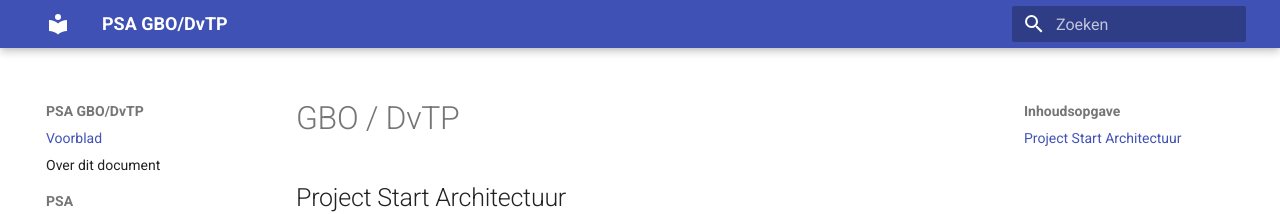
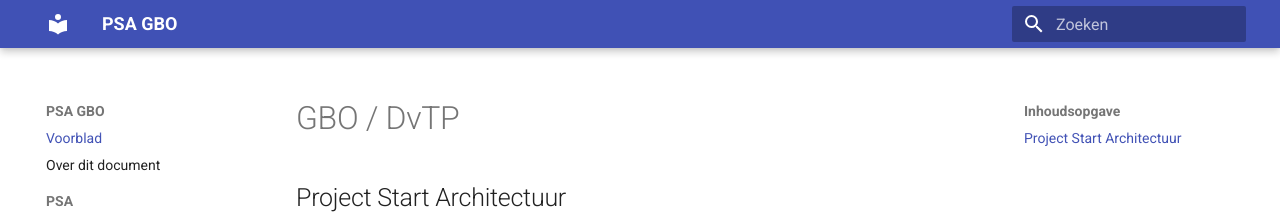
Before and after one commit to Govert-Claus/GBO-DvTP, an MkDocs documentation site: the page built from docs/voorblad.md, in a window 1280 px wide. Shown: the top 214 px of the page. Built offline with MkDocs 1.6.1 and Material for MkDocs 9.7.7, drawn with Linux system fonts in a browser that asks for light colours.

Commit message:
GBO/DvTP > GBO

```diff
--- a/docs/index.md
+++ b/docs/index.md
@@ -1,6 +1,6 @@
-# Project Start Architectuur (PSA) - GBO/DvTP
+# Project Start Architectuur (PSA) - GBO
 
-Welkom bij de Project Start Architectuur voor GBO/DvTP. Dit document beschrijft de architectuurkaders, principes en interactiepatronen die van toepassing zijn op dit project.
+Welkom bij de Project Start Architectuur voor GBO. Dit document beschrijft de architectuurkaders, principes en interactiepatronen die van toepassing zijn op dit project.
 
 ## Over dit document
 Deze PSA is opgebouwd uit verschillende modules om het beheer overzichtelijk te houden. Aan de linkerkant (of via het menu bovenin) kun je door de verschillende hoofdstukken navigeren.
--- a/docs/psa/context.md
+++ b/docs/psa/context.md
@@ -61,7 +61,7 @@
 - bronhouders alleen verstrekken na verificatie van een geldig verzoek en binnen een afgebakend doel, met waarborgen voor integriteit en herleidbaarheid.
 
 
-De doelstellingen van het GBO/DvTP stelsel zijn:
+De doelstellingen van het GBO stelsel zijn:
 
 - Een lagere implementatielast voor bronhouders
 
--- a/mkdocs.yml
+++ b/mkdocs.yml
@@ -1,4 +1,4 @@
-site_name: PSA GBO/DvTP
+site_name: PSA GBO
 
 theme:
   name: material
--- a/publiccode.yml
+++ b/publiccode.yml
@@ -1,6 +1,6 @@
 publiccodeYmlVersion: "0.1"
 
-name: PSA GBO/DvTP
+name: PSA GBO
 url: "https://github.com/ICTU/psa-gbo-dvtp.git"
 # softwareVersion: "1.0"    # Optional
 releaseDate: "tbd"
@@ -18,7 +18,7 @@
  en:
    # localisedName: github-policy   # Optional
    shortDescription: >
-         Project Startarchitectuur GBO/DvTP
+         Project Startarchitectuur GBO
 
    longDescription: >
          Architectuur voor het project Gemeenschappelijke Bronontsluiting (GBO) / Data delen via toestemming aan private partijen (DvTP)
```
Also changed, not shown: README.md (+1 -1 lines), docs/psa/capabilities.md (+1 -1 lines), docs/psa/interactiepatronen.md (+4 -4 lines), 3 other files.
